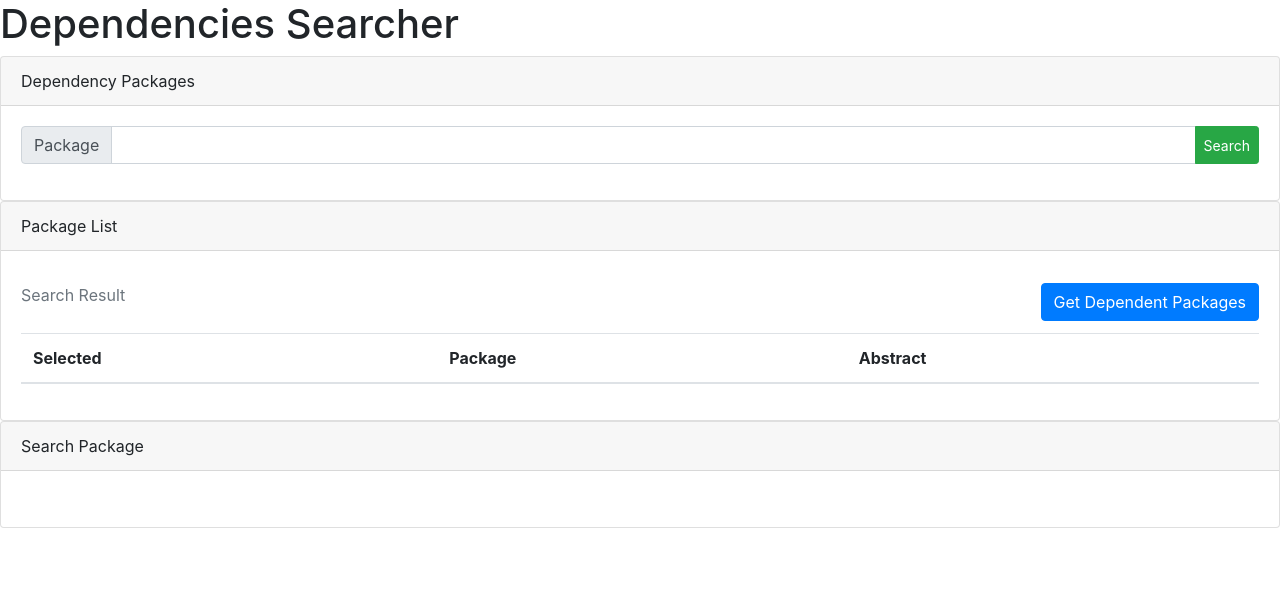
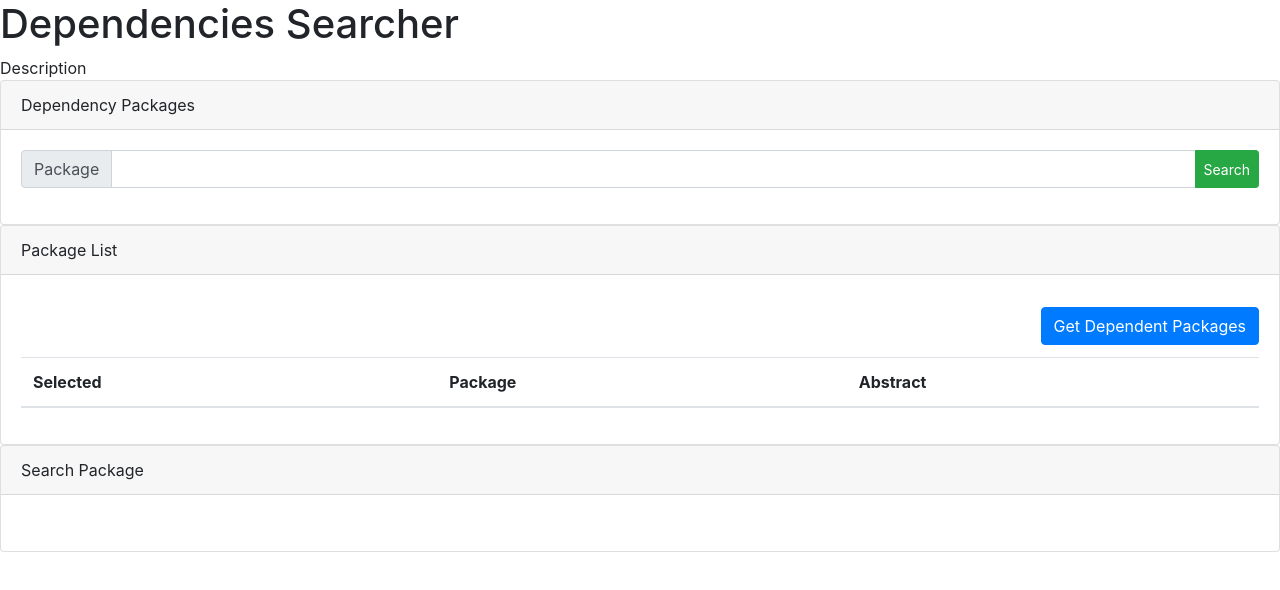
Before and after one commit to ryu022304/dependencies_searcher, a Vue app: page / in a window 1280 px wide. Shown: the top 590 px of the page. Built offline with nearby package versions, Linux system fonts and the light colour scheme; the HTML template or start-up script is replaced by a standard one.

Commit message:
[update]サイトの説明用component追加

```diff
--- a/src/App.vue
+++ b/src/App.vue
@@ -1,6 +1,7 @@
 <template>
   <div id="app">
     <Header />
+    <Description />
     <InputForm />
     <PackageTable />
     <CardArea />
@@ -9,6 +10,7 @@
 
 <script>
 import Header from './components/Header.vue'
+import Description from './components/Description.vue'
 import InputForm from './components/InputForm.vue'
 import PackageTable from './components/PackageTable.vue'
 import CardArea from './components/CardArea.vue'
@@ -17,6 +19,7 @@ export default {
   name: 'app',
   components: {
     Header,
+    Description,
     InputForm,
     CardArea,
     PackageTable
--- /dev/null
+++ b/src/components/Description.vue
@@ -0,0 +1,11 @@
+<template>
+    <div>
+        Description
+    </div>
+</template>
+
+<script>
+export default {
+
+}
+</script>
--- a/src/components/PackageTable.vue
+++ b/src/components/PackageTable.vue
@@ -1,6 +1,6 @@
 <template>
 <div>
-    <b-card class="text-left" header="Package List" >
+    <b-card class="text-left" header="Package List">
         <b-table
             sticky-header="true"
             selectable
@@ -13,7 +13,6 @@
             caption-top
         >
         <template slot="table-caption">
-            Search Result
             <b-button class="float-lg-right" variant="primary" @click="getDepList">Get Dependent Packages</b-button>
         </template>
         <template slot="selected" slot-scope="{ rowSelected }">
```
Also changed, not shown: 1 other file (tests, documents, lock files or other folders).
